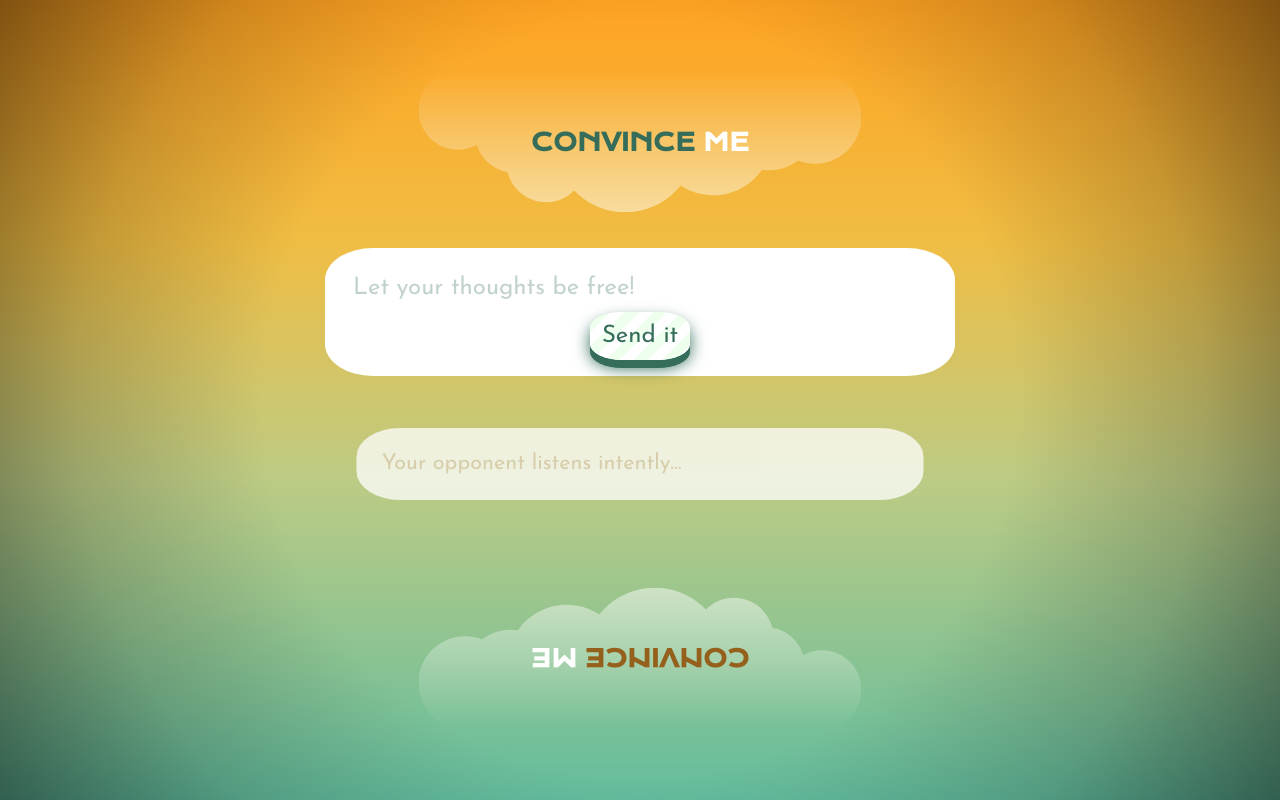
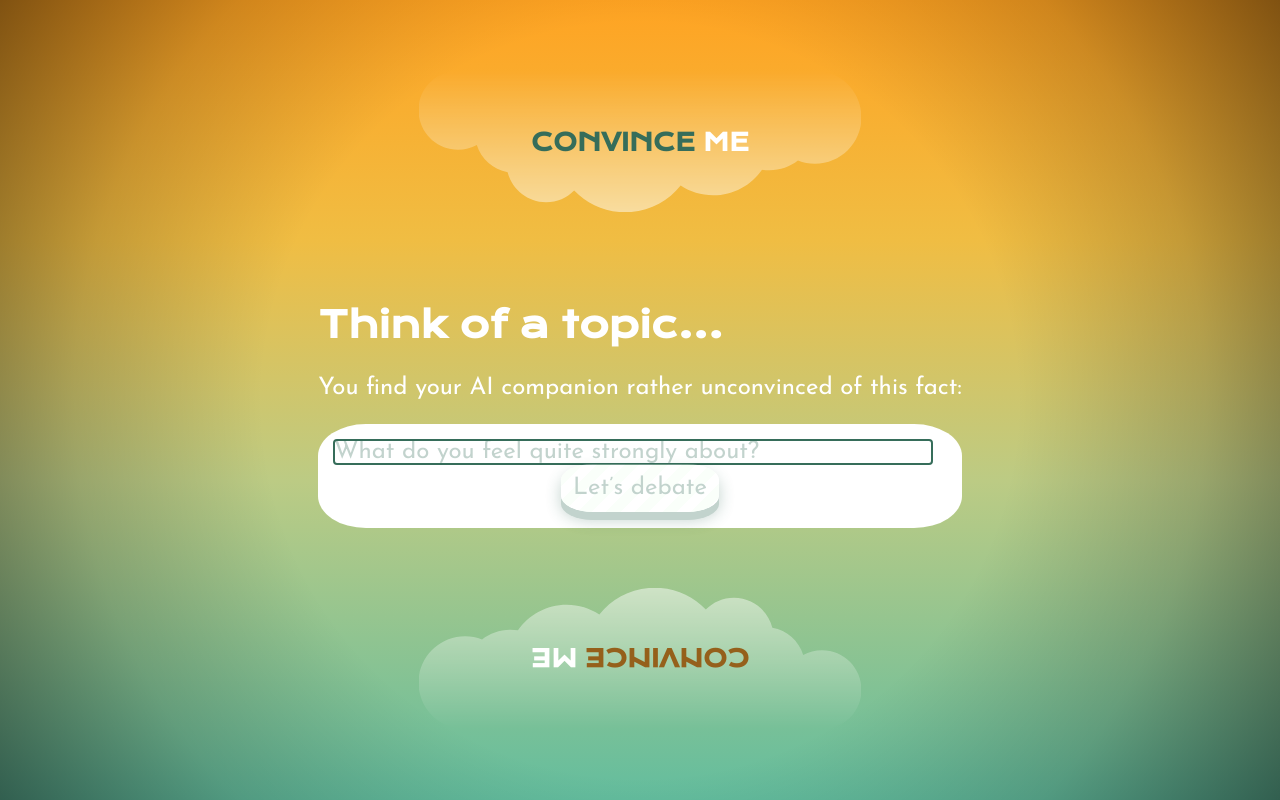
Before and after one commit to Graguton/convince-me, a Svelte app in the folder frontend-svelte/: page / in a window 1280 px wide. Both pictures are taken after a click on the button "Play". Built offline with nearby package versions, Linux system fonts and the light colour scheme; the HTML template or start-up script is replaced by a standard one.

Commit message:
feat: topic submission page

```diff
--- a/frontend-svelte/src/App.svelte
+++ b/frontend-svelte/src/App.svelte
@@ -2,6 +2,7 @@
 import SymmetricName from "./components/SymmetricName.svelte";
 import ChatPage from "./pages/ChatPage.svelte";
 import IntroductionPage from "./pages/IntroductionPage.svelte";
+import TopicPage from "./pages/TopicPage.svelte";
 import {currentStage, Stage} from "./store";
 </script>
 
@@ -9,6 +10,8 @@ import {currentStage, Stage} from "./store";
     <main-content>
         {#if $currentStage === Stage.Introduction}
             <IntroductionPage />
+        {:else if $currentStage === Stage.Topic}
+            <TopicPage />
         {:else if $currentStage === Stage.Chat}
             <ChatPage />
         {/if}
--- a/frontend-svelte/src/components/ChatBubble.svelte
+++ b/frontend-svelte/src/components/ChatBubble.svelte
@@ -1,8 +1,9 @@
 <script lang="ts">
-import { createEventDispatcher } from "svelte";
+import { createEventDispatcher, onMount } from "svelte";
 import { cubicOut } from "svelte/easing";
-import { slide } from "svelte/transition";
+import { fade, slide } from "svelte/transition";
 import ThinkingIndicator from "./ThinkingIndicator.svelte";
+    import InputArea from "./InputArea.svelte";
 
 const emit = createEventDispatcher<{
     submit: string,
@@ -15,35 +16,31 @@ $: charCount = message.trim().length;
 
 export let isPlayerTurn = true;
 
-let playerInputArea: HTMLElement | null = null;
 const submitMessage = () => {
     emit("submit", message);
 };
+
+export let placeholder: string | undefined = undefined;
+export let submitButtonText = "Send it";
 </script>
+<!-- transition:slide={{duration: 500, easing: cubicOut, axis: "y"}} -->
 
 <bubble-
-    transition:slide={{duration: 500, easing: cubicOut, axis: "y"}}
     class:player={isPlayer}
     class:backed-off={isPlayer !== isPlayerTurn}
 >
     {#if isPlayer}
-        {#if charCount === 0}
-            <placeholder->Let your thoughts be free!</placeholder->
-        {/if}
-        {#if isPlayerTurn}
-            <input-area
-                contenteditable
-                bind:innerText={message}
-                bind:this={playerInputArea}
-            ></input-area>
-        {:else}
-            <input-area>{message}</input-area>
-        {/if}
+        <InputArea
+            bind:message
+            isStatic={!isPlayerTurn}
+            isPlayer={true}
+            placeholder={placeholder}
+        />
 
         <button
-            disabled={!isPlayerTurn}
+            disabled={!isPlayerTurn || charCount === 0}
             on:click={submitMessage}
-        >Send it</button>
+        >{submitButtonText}</button>
     {:else}
         {#if isPlayerTurn}
             <placeholder->Your opponent listens intently…</placeholder->
@@ -57,6 +54,8 @@ const submitMessage = () => {
 bubble- {
     background: #fff;
     padding: 1rem;
+
+    min-height: 2em;
 
     border-radius: 3rem / 2rem;
     color: var(--col-orange-dark);
--- /dev/null
+++ b/frontend-svelte/src/components/InputArea.svelte
@@ -0,0 +1,86 @@
+<script lang="ts">
+import { onMount } from "svelte";
+
+export let message = "";
+$: charCount = message.trim().length;
+
+export let isPlayer: boolean;
+export let isStatic = false;
+
+let playerInputArea: HTMLElement | null = null;
+onMount(() => {
+    if (playerInputArea !== null) {
+        playerInputArea.focus();
+    }
+});
+
+export let placeholder = "Let your thoughts be free!";
+</script>
+
+
+{#if !isStatic}
+    {#if charCount === 0}
+        <placeholder- class:is-player={isPlayer}>{placeholder}</placeholder->
+    {/if}
+    <input-area
+        contenteditable
+        bind:innerText={message}
+        bind:this={playerInputArea}
+    ></input-area>
+{:else}
+    <input-area>{message}</input-area>
+{/if}
+
+<style lang="scss">
+bubble- {
+    background: #fff;
+    padding: 1rem;
+
+    min-height: 2em;
+
+    border-radius: 3rem / 2rem;
+    color: var(--col-orange-dark);
+
+    display: flex;
+    flex-direction: column;
+
+    transition: opacity .1s cubic-bezier(0.215, 0.610, 0.355, 1),
+        transform .3s cubic-bezier(0.215, 0.610, 0.355, 1);
+
+    &.player {
+        color: var(--col-green-dark);
+    }
+
+    &.backed-off {
+        opacity: 0.75;
+        transform: scale(0.9);
+        pointer-events: none;
+    }
+
+    > * {
+        padding: 0.5em;
+    }
+
+    > button {
+        align-self: center;
+    }
+}
+
+placeholder- {
+    opacity: 0.3;
+    user-select: none;
+    pointer-events: none;
+
+    &.is-player {
+        position: absolute;
+    }
+}
+
+input-area {
+    display: block;
+    width: 40ch;
+    word-break: break-word;
+
+    outline-color: var(--col-green-dark);
+}
+</style>
--- a/frontend-svelte/src/components/ThinkingIndicator.svelte
+++ b/frontend-svelte/src/components/ThinkingIndicator.svelte
@@ -1,3 +1,7 @@
+<script lang="ts">
+import { fade } from "svelte/transition";
+</script>
+
 <div>
     <period-></period->
     <period- style="--animation-delay: 1.5s;"></period->
@@ -18,7 +22,7 @@ div {
 
         background: currentColor;
 
-        animation: spin 4.5s infinite;
+        animation: spin 4.5s infinite cubic-bezier(0.645, 0.045, 0.355, 1);
 
         animation-delay: var(--animation-delay);
 
@@ -29,14 +33,12 @@ div {
 @keyframes spin {
     0% {
         transform: scale(1) rotate(0);
-        animation-timing-function: cubic-bezier(0.645, 0.045, 0.355, 1);
     }
 
 
     50% {
         transform: scale(2) rotate(5turn);
         opacity: 0.25;
-        animation-timing-function: cubic-bezier(0.645, 0.045, 0.355, 1);
     }
 
 
--- a/frontend-svelte/src/index.scss
+++ b/frontend-svelte/src/index.scss
@@ -25,9 +25,12 @@ body {
     }
 }
 
+h1,
+h2 {
+    font-family: var(--font-head);
+}
 
 h1 {
-    font-family: var(--font-head);
     font-size: 3rem;
 }
 
@@ -77,5 +80,6 @@ button {
 
     &[disabled] {
         opacity: 0.3;
+        pointer-events: none;
     }
 }
--- a/frontend-svelte/src/pages/IntroductionPage.svelte
+++ b/frontend-svelte/src/pages/IntroductionPage.svelte
@@ -1,9 +1,8 @@
 <script lang="ts">
 import {currentStage, Stage} from "../store";
-import ChatPage from "./ChatPage.svelte";
 
 const advance = () => {
-    $currentStage = Stage.Chat;
+    $currentStage = Stage.Topic;
 };
 </script>
 
--- /dev/null
+++ b/frontend-svelte/src/pages/TopicPage.svelte
@@ -0,0 +1,18 @@
+<script lang="ts">
+import ChatBubble from "../components/ChatBubble.svelte";
+import { currentStage, Stage } from "../store";
+
+const submitTopic = () => {
+    $currentStage = Stage.Chat;
+};
+</script>
+
+<h2>Think of a topic…</h2>
+<p>You find your AI companion rather unconvinced of this fact:</p>
+<ChatBubble
+    isPlayer={true}
+    isPlayerTurn={true}
+    placeholder="What do you feel quite strongly about?"
+    submitButtonText="Let’s debate"
+    on:submit={submitTopic}
+/>
--- a/frontend-svelte/src/store.ts
+++ b/frontend-svelte/src/store.ts
@@ -3,6 +3,7 @@ import IntroductionPage from "./pages/IntroductionPage.svelte";
 
 export enum Stage {
     Introduction,
+    Topic,
     Chat,
     Results,
 }
```
